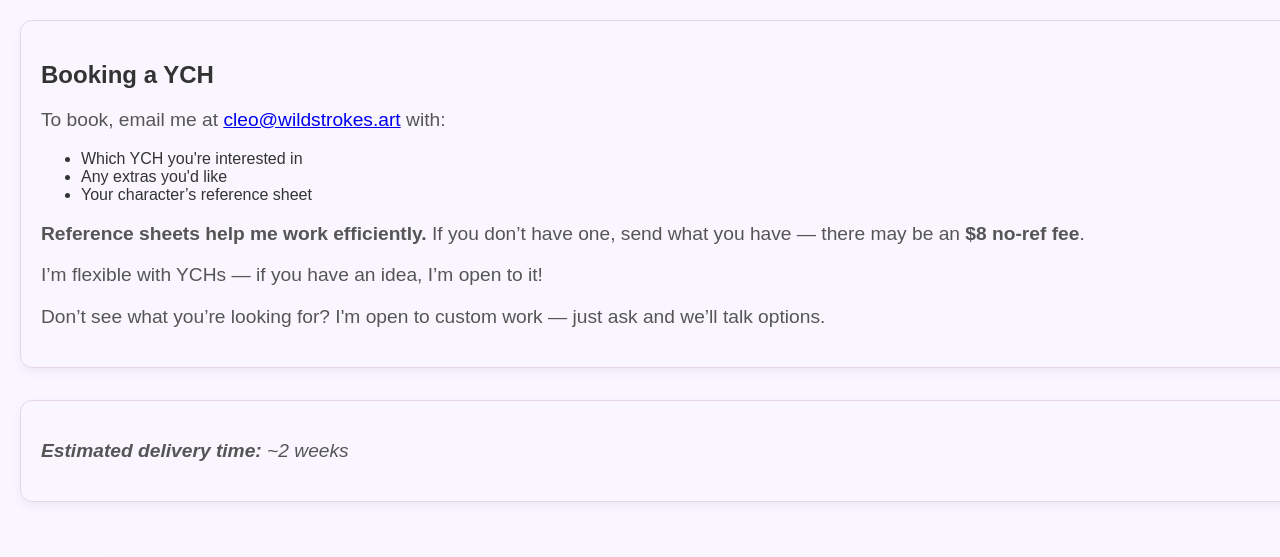
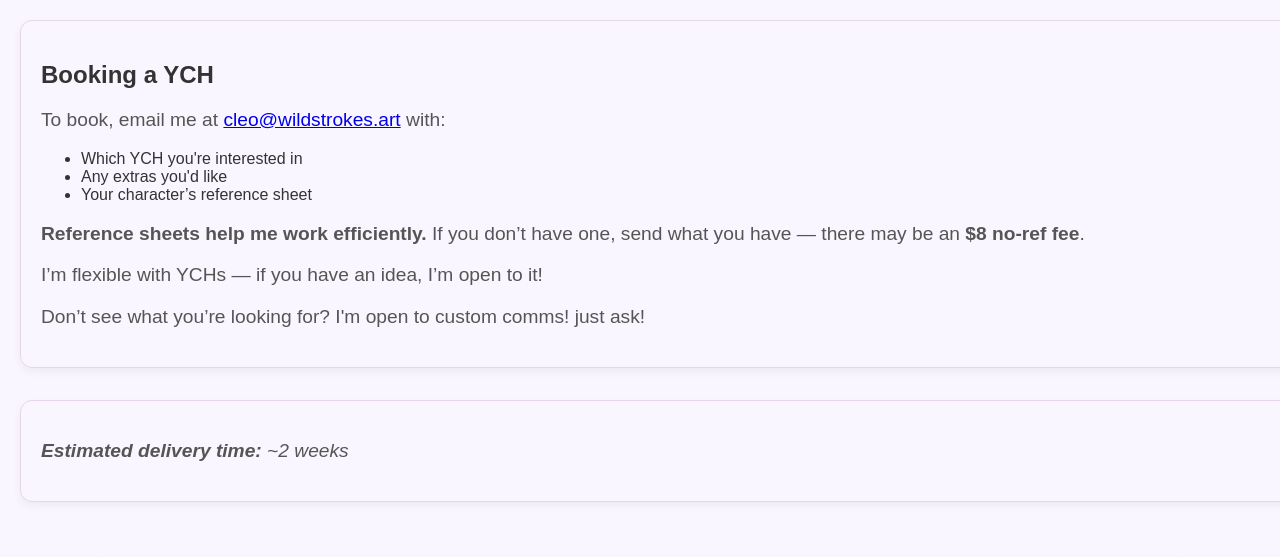
Before and after one commit to WildStrokes/wildstrokes.art, a plain HTML site: page ych/index.html in a window 1280 px wide. Shown: the top 557 px of the page. Drawn offline with Linux system fonts and the light colour scheme; no server answers; a script that the page names is missing.

Commit message:
Update index.html

```diff
--- a/ych/index.html
+++ b/ych/index.html
@@ -22,7 +22,7 @@
   <p><strong>Reference sheets help me work efficiently.</strong> If you don’t have one, send what you have — there may be an <strong>$8 no-ref fee</strong>.</p>
 
   <p>I’m flexible with YCHs — if you have an idea, I’m open to it!</p>
-  <p>Don’t see what you’re looking for? I'm open to custom work — just ask and we’ll talk options.</p>
+  <p>Don’t see what you’re looking for? I'm open to custom comms! just ask!</p>
 </section>
 
 <section class="ych-card" style="margin-top: 2rem; font-style: italic;">
```
